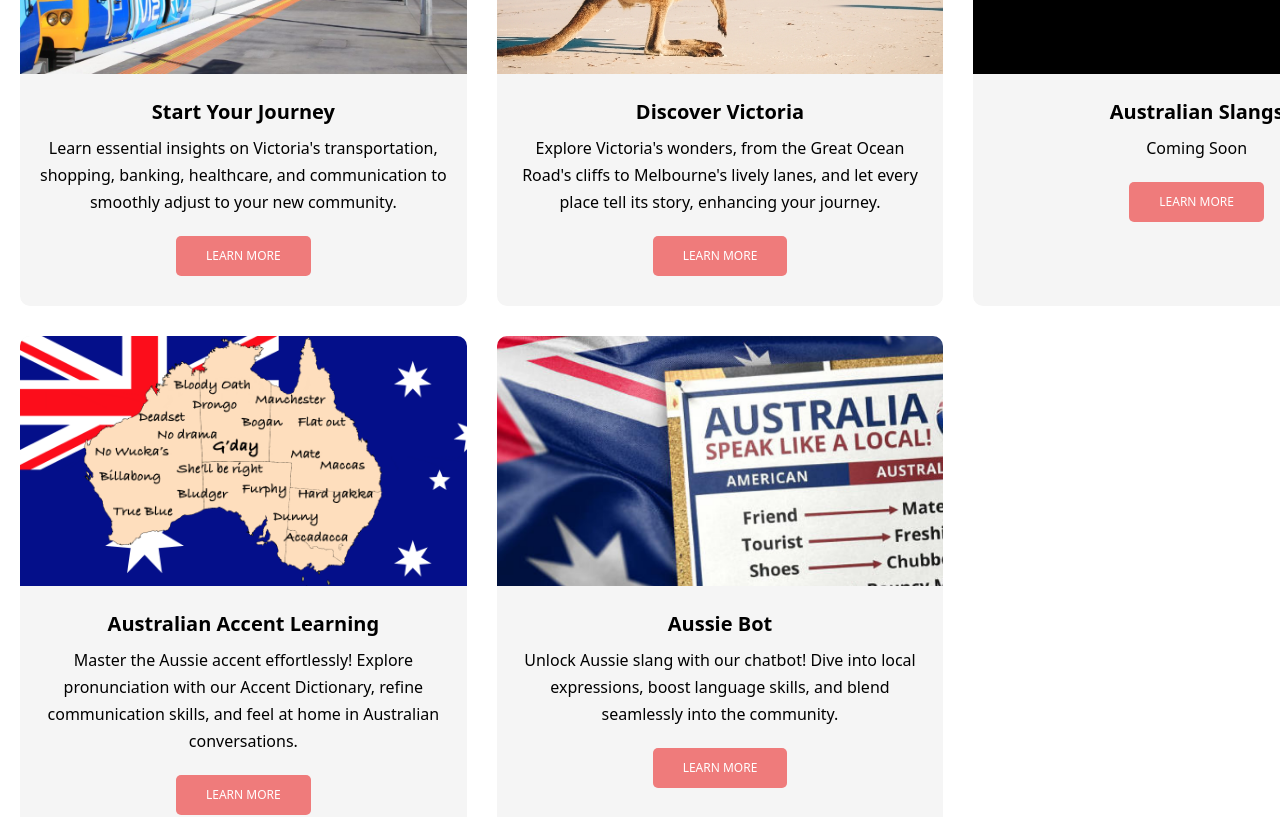
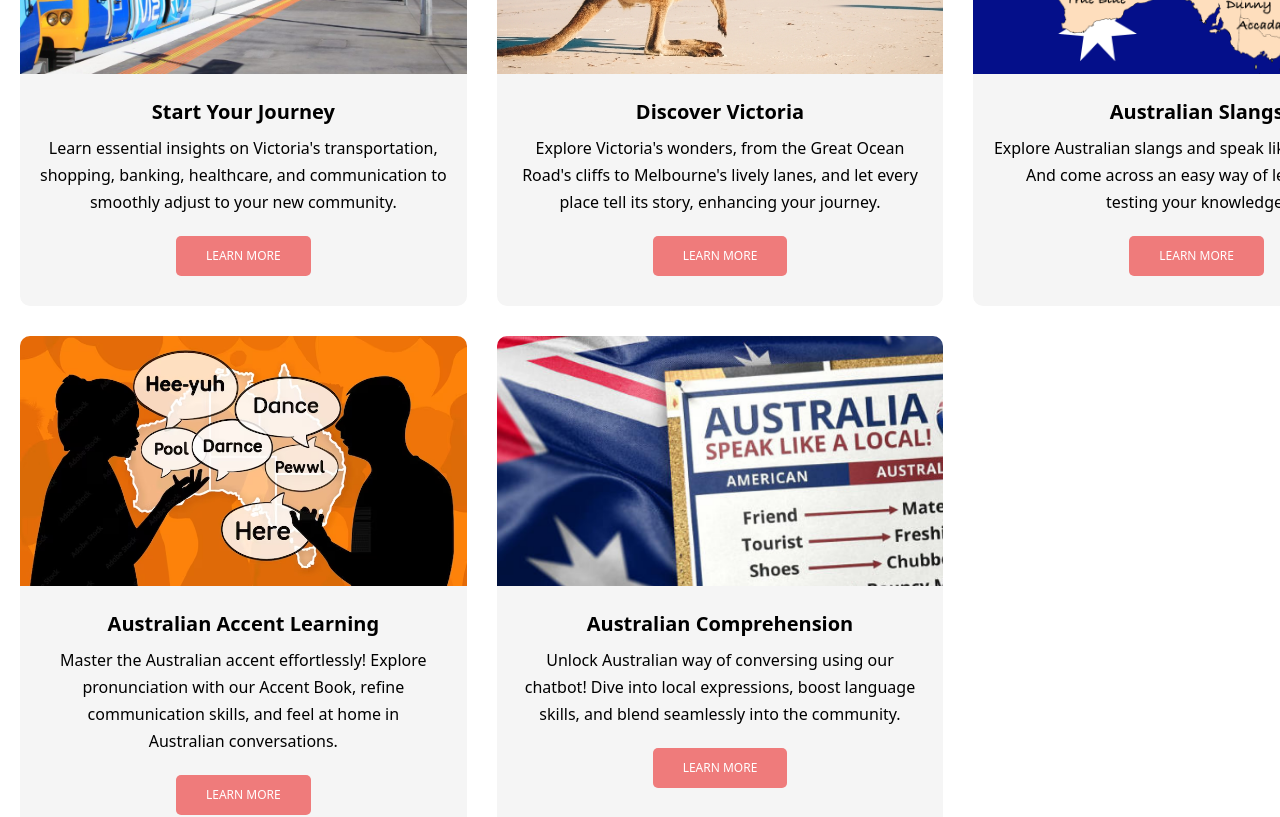
Before and after one commit to KevinMonash2022/bridgingCulture-v1, a Next.js app in the folder demo01/: page / in a window 1280 px wide. Shown: the part 1000-1817 px from the top of the page. Built offline with nearby package versions, Linux system fonts and the light colour scheme; sample sign-in values are in the browser's storage.

Commit message:
Fixed most of UI things

```diff
--- a/demo01/components/FeedFlipbook.js
+++ b/demo01/components/FeedFlipbook.js
@@ -72,15 +72,18 @@ export default function Flipbook() {
 
       <div className="flex justify-center items-center">
 
-        <div className="mt-4 mb-5 items-center rounded-2xl p-2 w-5/6 border-red-300 border-2 ">
+        <div className="flex mt-4 mb-5 items-center justify-between rounded-2xl p-2 w-5/6 border-red-300 border-2 ">
+          <div className="ml-4">
             <input
               type="text"
               value={searchTerm}
               onChange={(e) => setSearchTerm(e.target.value)}
               placeholder=" Search for any word within the book. "
-            className="w-96 mr-64 p-2"
+              className="w-96 p-2"
             />
-          <button className="ml-96 text-xl text-white rounded-3xl bg-red-300 p-2 hover:scale-110 transition-transform duration-200 ease-out" onClick={handleSearch}>Search</button>
+          </div>
+
+          <button className="text-xl mr-4 text-white rounded-3xl bg-red-300 p-2 hover:scale-110 transition-transform duration-200 ease-out" onClick={handleSearch}>Search</button>
         </div>
       </div>
       <div className="flex justify-between mx-16 mt-6">
--- a/demo01/components/FeedHome.js
+++ b/demo01/components/FeedHome.js
@@ -112,7 +112,7 @@ export default function FeedHome() {
 
                     <div onClick={() => router.push('/AussieSlangPage')} className='explore-img  duration-200 ease-out relative rounded-3xl overflow-hidden' style={{ width: '100%', height: '250px' }}>
                         <Image
-                            src="/pics/ComingSoon.jpg" alt="Things to know"
+                            src="/pics/Aussie slangs(tab).gif" alt="Things to know"
                             layout="fill"
                             objectFit="cover"
                             className='hover:blur-sm transition-transform duration-300 ease-out'
@@ -123,7 +123,8 @@ export default function FeedHome() {
                             {"Australian Slangs"}
                         </div>
                         <div className='ex-txt'>
-                            {"Coming Soon"}
+                            {"Explore Australian slangs and speak like a true Aussie! And come across an easy way of learning and testing your knowledge."}
+
                         </div>
                         <button onClick={() => router.push('/AussieSlangPage')} className='mt-3 bg-[#EF7B7B] text-white p-2 rounded-2xl hover:scale-110 duration-500 ease-out'>
                             Learn more
@@ -136,7 +137,7 @@ export default function FeedHome() {
 
                     <div onClick={() => router.push('/learn')} className='explore-img  duration-200 ease-out relative rounded-3xl overflow-hidden' style={{ width: '100%', height: '250px' }}>
                         <Image
-                            src="/pics/Aussie slangs(tab).gif" alt="Things to know"
+                            src="/pics/Aussie Accent.avif" alt="Things to know"
                             layout="fill"
                             objectFit="cover"
                             className='hover:blur-sm transition-transform duration-300 ease-out'
@@ -147,7 +148,7 @@ export default function FeedHome() {
                             {"Australian Accent Learning"}
                         </div>
                         <div className='ex-txt'>
-                            {"Master the Aussie accent effortlessly! Explore pronunciation with our Accent Dictionary, refine communication skills, and feel at home in Australian conversations."}
+                            {"Master the Australian accent effortlessly! Explore pronunciation with our Accent Book, refine communication skills, and feel at home in Australian conversations."}
                         </div>
                         <button onClick={() => router.push('/learn')} className='mt-3 bg-[#EF7B7B] text-white p-2 rounded-2xl hover:scale-110 duration-500 ease-out'>
                             Learn more
@@ -167,10 +168,10 @@ export default function FeedHome() {
                     </div >
                     <div className='explore-bottom'>
                         <div className='text-3xl explore-top'>
-                            {"Aussie Bot"}
+                            {"Australian Comprehension"}
                         </div>
                         <div className='ex-txt'>
-                            {"Unlock Aussie slang with our chatbot! Dive into local expressions, boost language skills, and blend seamlessly into the community."}
+                            {"Unlock Australian way of conversing using our chatbot! Dive into local expressions, boost language skills, and blend seamlessly into the community."}
                         </div>
                         <button onClick={() => router.push('/chatbot')} className='mt-3 bg-[#EF7B7B] text-white p-2 rounded-2xl hover:scale-110 duration-500 ease-out'>
                             Learn more
--- a/demo01/components/Footer.js
+++ b/demo01/components/Footer.js
@@ -9,7 +9,7 @@ export default function Footer() {
     { path: '/map', label: 'Discover Victoria  |' },
     { path: '/textdata', label: 'Australian Slangs  |' },
     { path: '/learn', label: 'Aussie Accent  |' },
-    { path: '/chatbot', label: 'Chatbot |' },
+    { path: '/chatbot', label: 'Australian Comprehension  |' },
     { path: '/about', label: 'About us' },
   ];
 
--- a/demo01/components/Header.js
+++ b/demo01/components/Header.js
@@ -26,7 +26,7 @@ export default function Header() {
         { path: '/learn', label: 'Australian accent' },
       ]
     },
-    { path: '/chatbot', label: 'Aussie bot' },
+    { path: '/chatbot', label: 'Australian Comprehension' },
     { path: '/about', label: 'About' },
   ];
 
--- a/demo01/pages/textdata.js
+++ b/demo01/pages/textdata.js
@@ -55,7 +55,18 @@ function AussieSlangPage({ data, letter, search, total, page }) {
     return (
         <div className="">
             <Header />
-            <div className="p-4">
+            <div className="text-center">
+                <h1 className="text-4xl font-bold tracking-tight text-gray-900 sm:text-6xl">
+                    {"G'Day Mate!"}
+                    <br /><br />
+                    {"Dive Into different Aussie Slangs"}
+                </h1>
+                <p className="mt-6 text-lg leading-8 text-gray-600">
+                    {"Explore the quirks of Australian English and master the lingo like a true local"}
+                </p>
+
+            </div>
+            <div className="p-4 mt-6">
                 <h1 className="text-2xl font-bold mb-4">Australian Slangs</h1>
                 <form onSubmit={handleSearch} className="mb-4 flex items-center">
                     <input
```
Also changed, not shown: demo01/public/pics/Aussie Accent.avif (added). Lines whose indentation alone changed are shown as unchanged.
